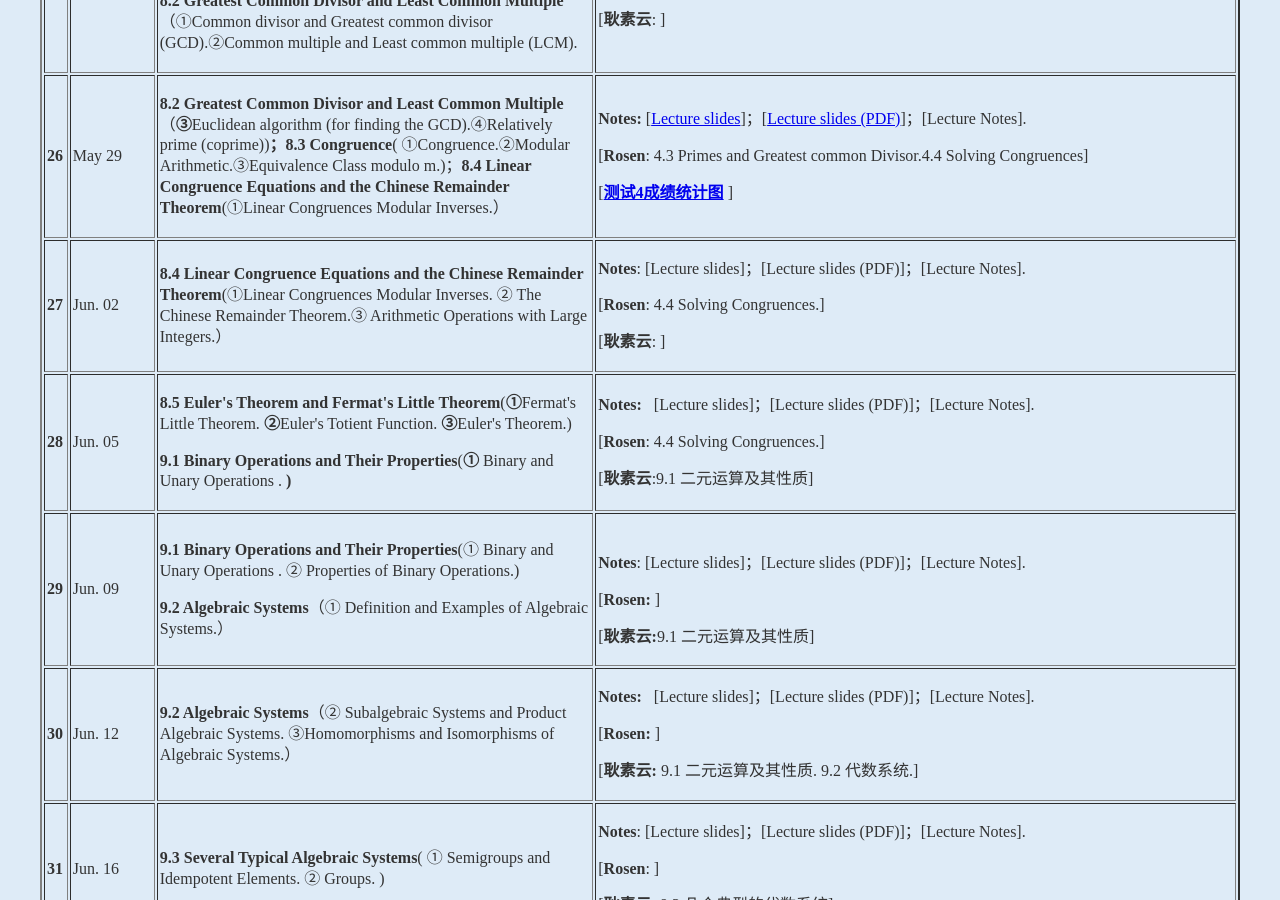
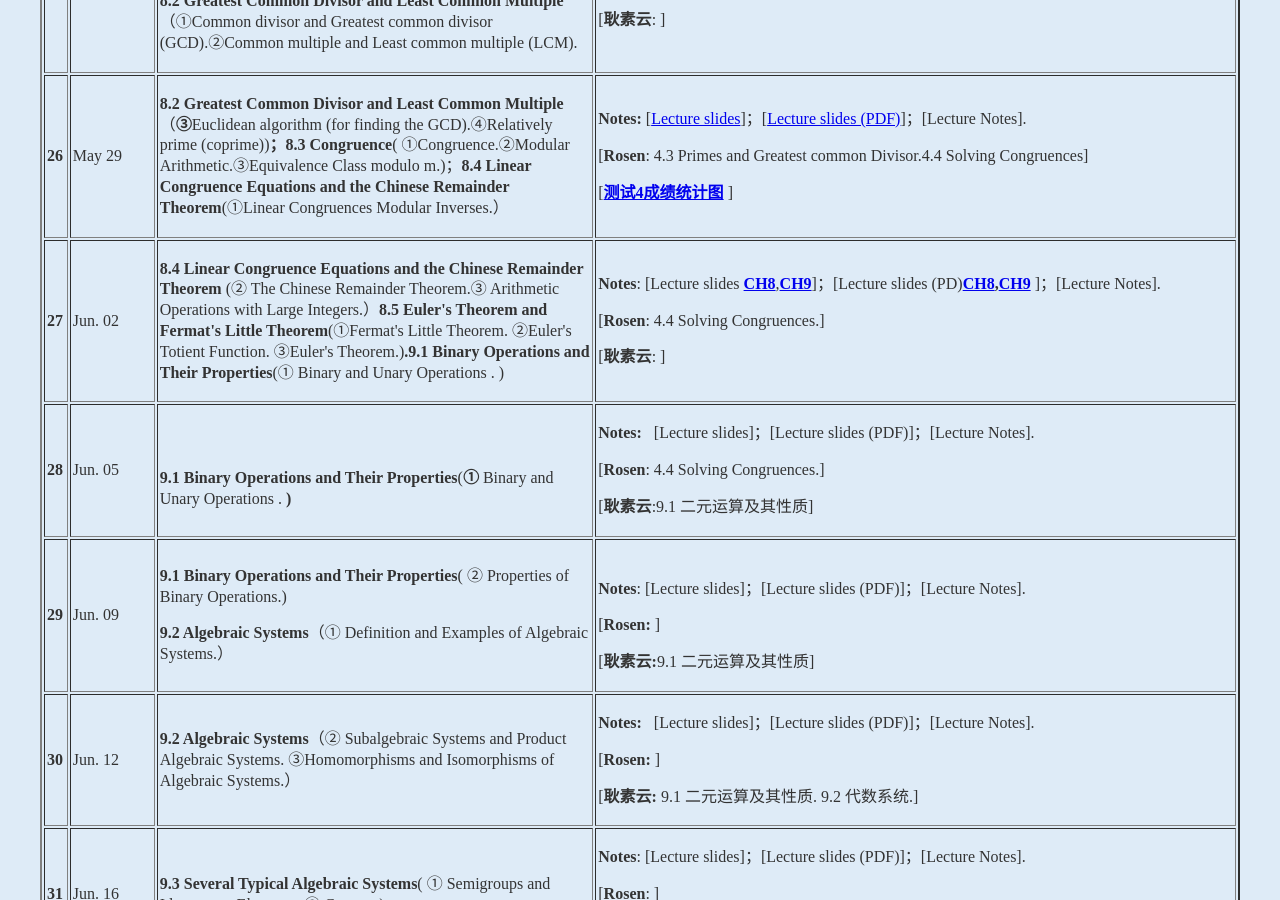
Before and after one commit to kejiwei/kejiwei.github.io, a Jekyll site: the page teaching/courses/dismath/index.html, which Jekyll copies as it is, in a window 1280 px wide and 900 px high, scrolled down 4573 px. Built offline with Jekyll 4.4.1, drawn with Linux system fonts in a browser that asks for light colours.

Commit message:
20260602

```diff
--- a/teaching/courses/dismath/index.html
+++ b/teaching/courses/dismath/index.html
@@ -315,7 +315,7 @@
                 <tr>
                 <td><b>26</b></td>
                 <td>May 29</td>
-                <td><p><strong>8.2 Greatest Common Divisor and Least Common Multiple</strong>（<strong>③</strong>Euclidean algorithm (for finding the GCD).④Relatively prime (coprime))<strong>；8.3 Congruence</strong>( ①Congruence.②Modular Arithmetic.③Equivalence Class modulo m.)；<strong>8.4 Linear Congruence Equations and the Chinese Remainder Theorem</strong>(①Linear Congruences Modular Inverses.）</p></td>
+                <td><p><strong>8.2 Greatest Common Divisor and Least Common Multiple</strong>（<strong>③</strong>Euclidean algorithm (for finding the GCD).④Relatively prime (coprime))<strong>；8.3 Congruence</strong>( ①Congruence.②Modular Arithmetic.③Equivalence Class modulo m.)；<strong>8.4 Linear Congruence Equations and the Chinese Remainder Theorem</strong>(①Linear Congruences Modular Inverses.）<b>&nbsp;</b></p></td>
                 <td><p><strong>Notes:</strong> [<a href="slides/CH8.1-5 Elementary Number Theory-26(25)31-66.ppsx">Lecture slides</a>]；[<a href="slides/CH8.1-5 Elementary Number Theory-26(25)31-66.pdf">Lecture slides (PDF)</a>]；[Lecture Notes].</p>
                   <p>[<strong>Rosen</strong>: 4.3 Primes and Greatest common Divisor.4.4 Solving Congruences]</p>
                   <p>[<strong><a href="slides/第4次测验分布图.png">测试4成绩统计图</a></strong> ]</p></td>
@@ -324,8 +324,8 @@
                 <tr>
                 <td><b>27</b></td>
                 <td>Jun. 02</td>
-                <td><p><strong>8.4 Linear Congruence Equations and the Chinese Remainder Theorem</strong>(①Linear Congruences Modular Inverses. ② The Chinese Remainder Theorem.③ Arithmetic Operations with Large Integers.）</p></td>
-                <td><p><strong>Notes</strong>:  [Lecture slides]；[Lecture slides (PDF)]；[Lecture Notes]. </p>
+                <td><p><strong>8.4 Linear Congruence Equations and the Chinese Remainder Theorem</strong>&nbsp;(② The Chinese Remainder Theorem.③ Arithmetic Operations with Large Integers.）<b>8.5 Euler's Theorem and Fermat's Little Theorem</b>(①Fermat's Little Theorem. ②Euler's Totient Function. ③Euler's Theorem.)<b>.9.1 Binary Operations and Their Properties</b>(① Binary and Unary Operations . )</p></td>
+                <td><p><strong>Notes</strong>:  [Lecture slides <a href="slides/CH8.1-5 Elementary Number Theory-26(26)67-FINT.ppsx"><b>CH8</b></a>,<b><a href="slides/CH9.1-3 Algebraic Systems-26(26)1-15.ppsx">CH9</a></b>]；[Lecture slides (PD)<b><a href="slides/CH8.1-5 Elementary Number Theory-26(26)67-FIN.pdf">CH8</a>,<a href="slides/CH9.1-3 Algebraic Systems-26(26)1-15.pdf">CH9</a></b> ]；[Lecture Notes]. </p>
                   <p>[<strong>Rosen</strong>: 4.4 Solving Congruences.]</p>
                   <p>[<strong>耿素云</strong>: ]</p></td>
                 </tr>
@@ -333,7 +333,7 @@
                 <tr>
                 <td><b>28</b></td>
                 <td>Jun. 05</td>
-                <td><p><strong>8.5 Euler's Theorem and Fermat's Little Theorem</strong>(<strong>①</strong>Fermat's Little Theorem. <b>②</b>Euler's Totient Function. <strong>③</strong>Euler's Theorem.)</p>
+                <td><p><strong>&nbsp;</strong><strong>&nbsp;</strong> <b>&nbsp;</b> <strong>&nbsp;</strong></p>
                   <p><strong>9.1 Binary Operations and Their Properties</strong>(<strong>①</strong> Binary and Unary Operations . <strong>)</strong></p></td>
                 <td><p><strong>Notes:</strong> &nbsp; [Lecture slides]；[Lecture slides (PDF)]；[Lecture Notes].</p>
                   <p>[<strong>Rosen</strong>: 4.4 Solving Congruences.]&nbsp;</p>
```
Also changed, not shown: other parts of teaching/courses/dismath/index.html (+1 -1 lines), 4 other files.
